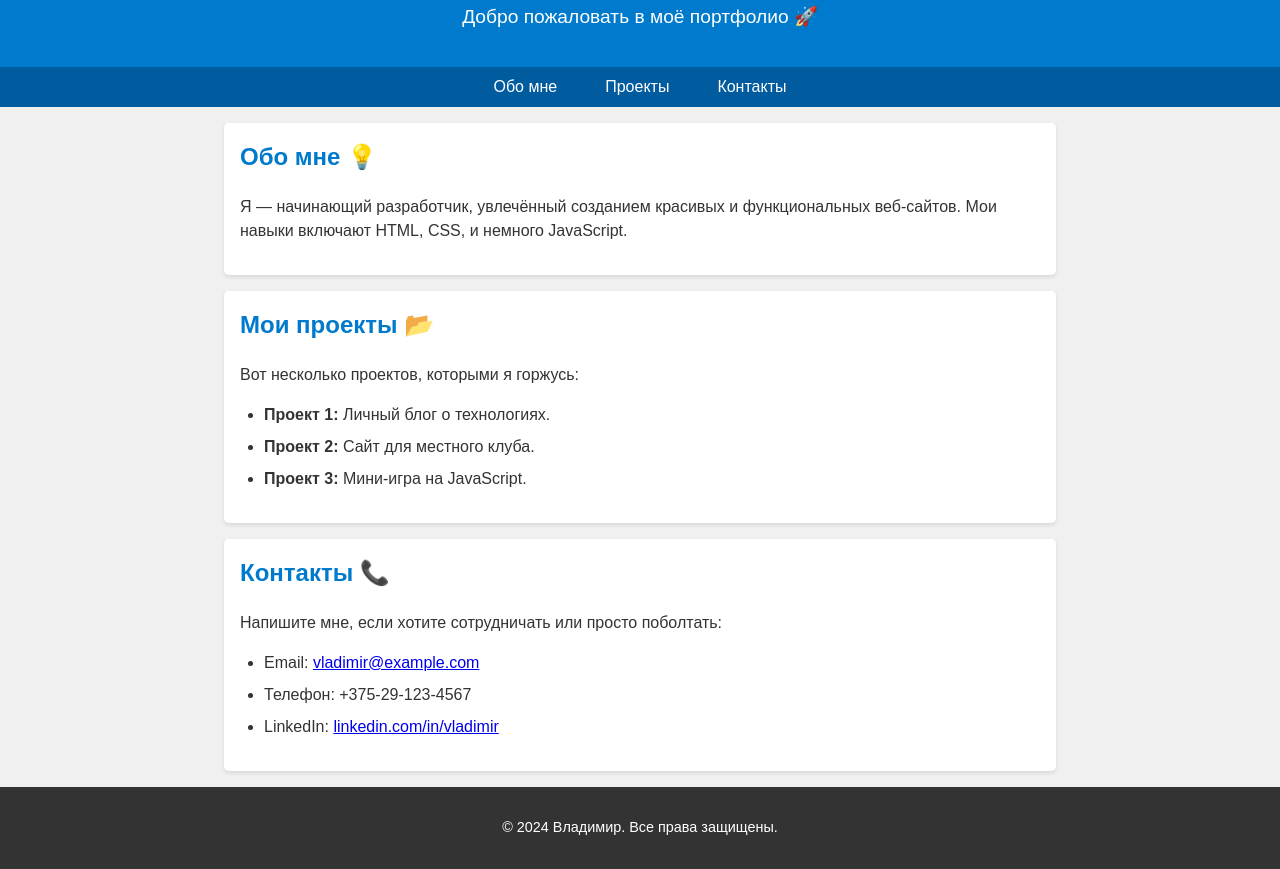
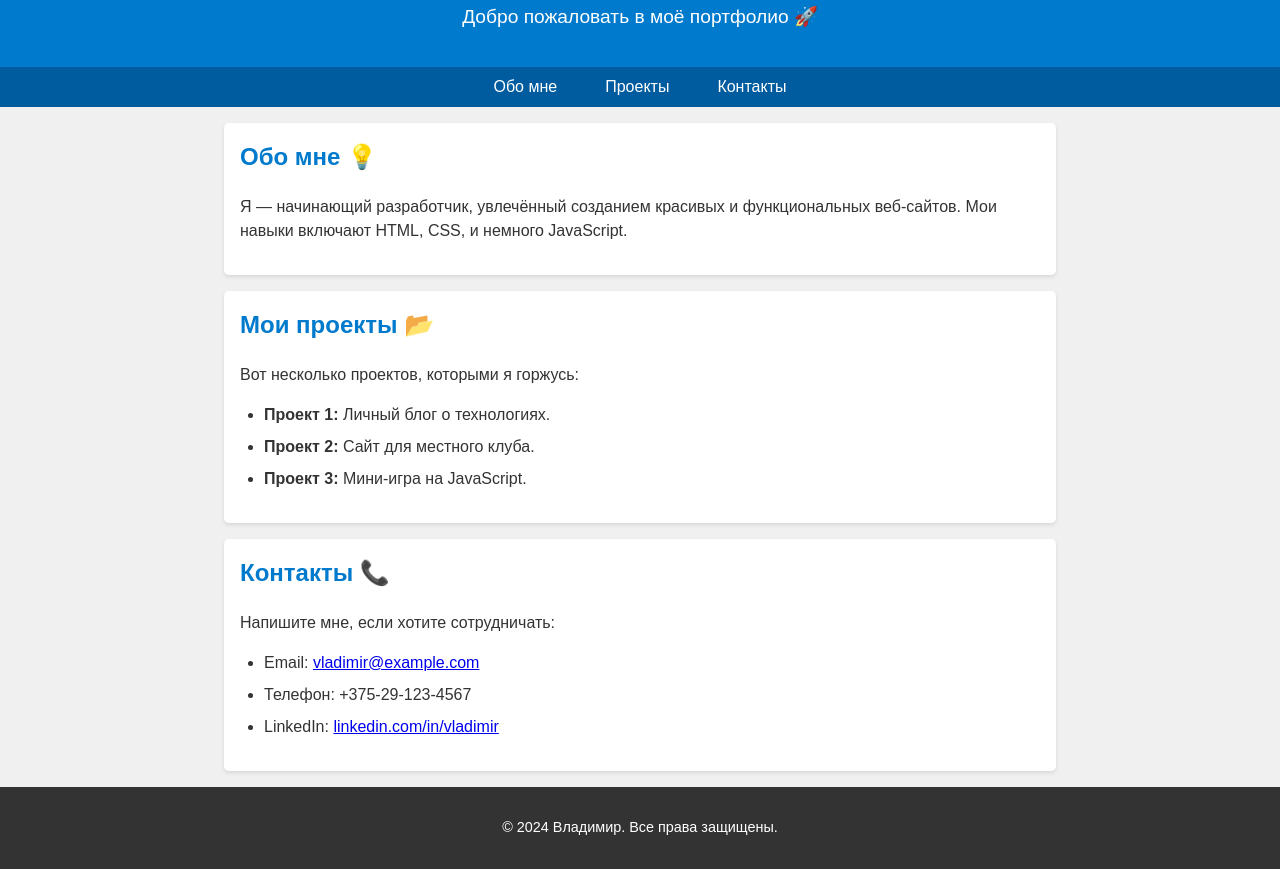
Before and after one commit to ShapotVlad/learn27.11.2024, a plain HTML site: page index.html in a window 1280 px wide. Shown: the part 80-949 px from the top of the page. Drawn offline with Linux system fonts and the light colour scheme.

Commit message:
внесли изменение

```diff
--- a/index.html
+++ b/index.html
@@ -115,7 +115,7 @@
         </section>
         <section id="contact">
             <h2>Контакты 📞</h2>
-            <p>Напишите мне, если хотите сотрудничать или просто поболтать:</p>
+            <p>Напишите мне, если хотите сотрудничать:</p>
             <ul>
                 <li>Email: <a href="mailto:vladimir@example.com">vladimir@example.com</a></li>
                 <li>Телефон: +375-29-123-4567</li>
```
